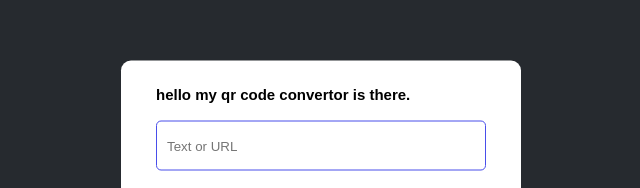
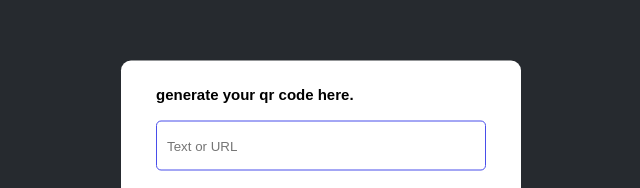
Before and after one commit to tinkupathak/QRcodeGenerator, a plain HTML site: page index.html in a window 1280 px wide. Shown: the part 217-405 px from the top of the page, 319-959 px from the left. Drawn offline with Linux system fonts and the light colour scheme.

Commit message:
last commit

```diff
--- a/index.html
+++ b/index.html
@@ -9,7 +9,7 @@
 </head>
 <body>
     <div class="container">
-    <p>hello my qr code convertor is there.</p>
+    <p>generate your qr code here.</p>
     <input type="text" placeholder="Text or URL" id="qrText">
 
     <div id=imgBox>
```
